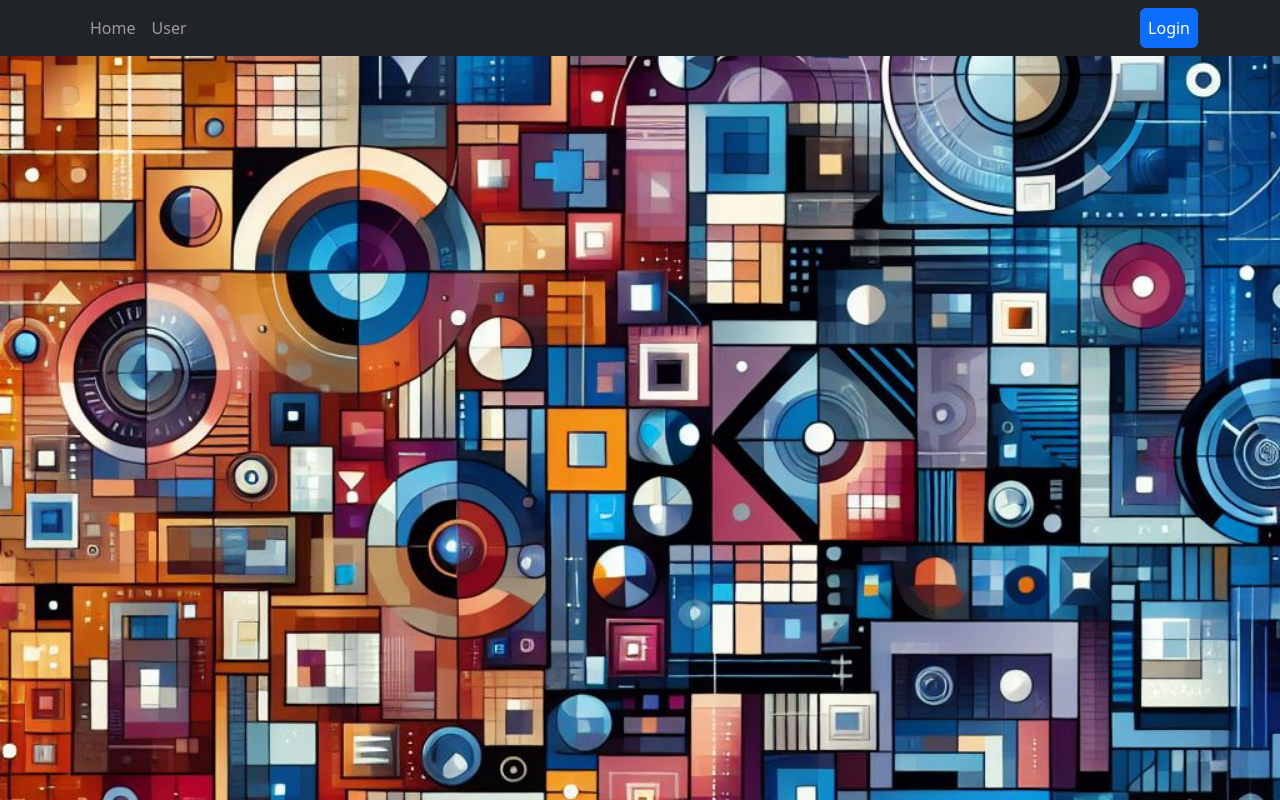
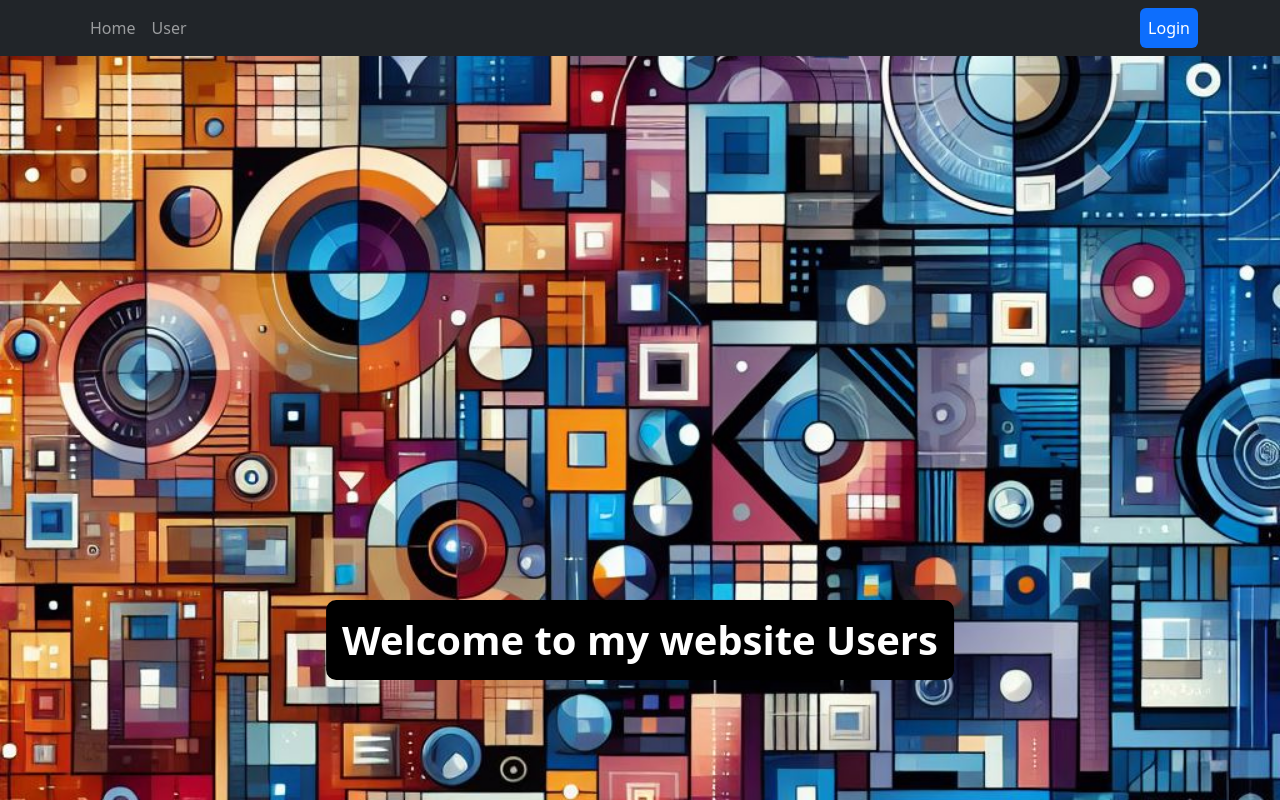
Before and after one commit to msfrzl1/React-Login-Register, a React (Vite) app: page / in a window 1280 px wide. Built offline with nearby package versions, Linux system fonts and the light colour scheme; the HTML template or start-up script is replaced by a standard one.

Commit message:
Merubah style mengganti warna background dan card

```diff
--- a/src/components/Fragments/ContentHome.jsx
+++ b/src/components/Fragments/ContentHome.jsx
@@ -1,7 +1,8 @@
 const ContentHome = () => {
   return (
-    <div>
-      <img src="/home.jpg" alt="image home" className="image-home" />
+    <div className="content-home text-center">
+      <img src="/home.jpg" alt="image home" />
+      <h1>Welcome to my website Users</h1>
     </div>
   );
 };
--- a/src/components/pages/FormLogin.jsx
+++ b/src/components/pages/FormLogin.jsx
@@ -54,9 +54,9 @@ const FormLogin = () => {
   return (
     <>
       <Navbar />
-      <div className="d-flex justify-content-center align-items-center flex-column w-100 vh-100 bg-primary">
+      <div className="d-flex justify-content-center align-items-center flex-column w-100 vh-100">
         <div className="mb-3 text-center text-white">
-          <h1>Form Login</h1>
+          <h1 className="fw-bold bg-black p-2 rounded">Form Login</h1>
         </div>
         <div className="w-25 bg-white p-3 rounded shadow">
           <Label htmlFor="email">Email</Label>
--- a/src/components/pages/FormRegister.jsx
+++ b/src/components/pages/FormRegister.jsx
@@ -39,7 +39,6 @@ const FormRegister = () => {
         setTimeout(() => {
           navigate("/Login");
         }, 1000);
-
       })
       .catch((err) => {
         setLoading(false);
@@ -53,9 +52,9 @@ const FormRegister = () => {
   return (
     <>
       <Navbar />
-      <div className="d-flex justify-content-center align-items-center flex-column w-100 vh-100 bg-primary">
+      <div className="d-flex justify-content-center align-items-center flex-column w-100 vh-100">
         <div className="mb-3 text-center text-white">
-          <h1>Form Register</h1>
+          <h1 className="fw-bold bg-black p-2 rounded">Form Register</h1>
         </div>
         <div className="w-25 bg-white p-3 rounded shadow">
           <Label htmlFor="email">Email</Label>
--- a/src/components/pages/User.jsx
+++ b/src/components/pages/User.jsx
@@ -17,10 +17,10 @@ const UserPage = () => {
   }, []);
 
   return (
-    <div>
+    <div className="container-user text-white pb-5">
       <Navbar />
       <div className="d-flex justify-content-center py-5 fw-bold">
-        <h1>User Page</h1>
+        <h1 className="fw-bold bg-black p-2 rounded">User Page</h1>
       </div>
       <div className="row">
         {user.map((user) => (
--- a/src/index.css
+++ b/src/index.css
@@ -1,11 +1,16 @@
 * {
   margin: 0;
   padding: 0;
-  /* border: 1px solid black; */
+}
+
+body {
+  background: linear-gradient(#00b3ff, #46d1ff, #79d7ff, #b4e8ff);
 }
 
 .card {
-  border: 1px solid #ddd;
+  text-align: center;
+  border: 1px solid #000000;
+  background: linear-gradient(#00b3ff, #46d1ff, #79d7ff, #b4e8ff);
   padding: 1rem;
   margin: 1rem;
   border-radius: 8px;
@@ -20,8 +25,8 @@
 }
 
 .card-image img {
-  width: 200px;
-  height: 200px;
+  width: 150px;
+  height: 150px;
   border-radius: 50%;
   padding: 1rem;
 }
@@ -46,7 +51,7 @@
   color: #777;
 }
 
-.image-home {
+.content-home img {
   width: 100vw;
   height: 100vh;
   object-fit: cover;
@@ -55,3 +60,16 @@
   left: 0;
   z-index: -1;
 }
+
+.content-home h1 {
+  font-weight: 900;
+  color: white;
+  background-color: black;
+  border-radius: 10px;
+  padding: 1rem;
+  position: absolute;
+  top: 80%;
+  left: 50%;
+  transform: translate(-50%, -50%);
+  z-index: 9999;
+}
```
